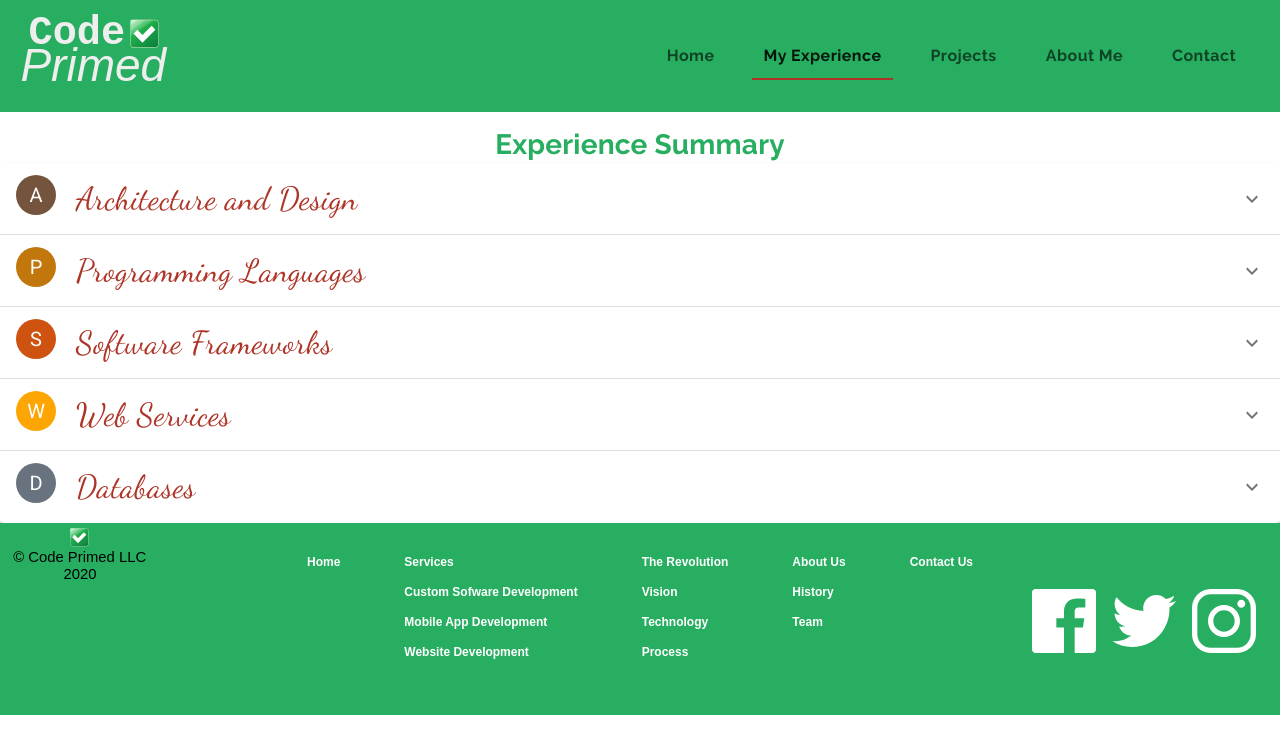
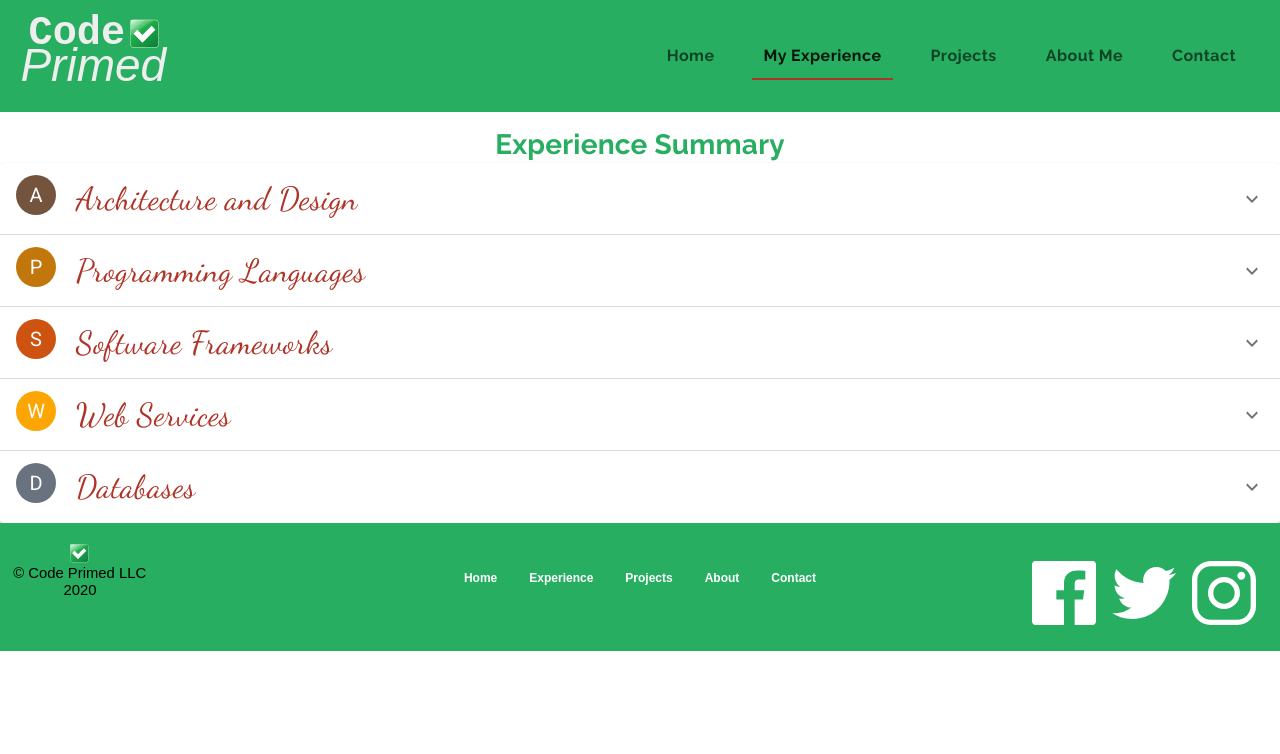
Before and after one commit to codemasterg/material-ui-class, a React (Create React App) app in the folder codeprimed/: page /experience in a window 1280 px wide. Shown: the top 754 px of the page. Built offline with nearby package versions, Linux system fonts and the light colour scheme.

Commit message:
Cleaned up footer content, begin cards for experience.

```diff
--- a/codeprimed/src/components/ui/Experience/Experience.js
+++ b/codeprimed/src/components/ui/Experience/Experience.js
@@ -9,6 +9,8 @@ import AccordionDetails from '@material-ui/core/AccordionDetails';
 import Typography from '@material-ui/core/Typography';
 import ExpandMoreIcon from '@material-ui/icons/ExpandMore';
 import Avatar from '@material-ui/core/Avatar';
+import Card from '@material-ui/core/Card'
+import CardContent from '@material-ui/core/CardContent'
 
 import experienceStyles from './experienceStyles'
 
@@ -26,7 +28,14 @@ const Experience = (props) => {
                         <Typography className={classes.experienceSummary}>Architecture and Design</Typography>
                     </AccordionSummary>
                     <AccordionDetails>
-                        <Typography className={classes.experienceDetails}>Architecture and Design Card Goes Here</Typography>
+                        <Card  className={classes.experienceCard}>
+                            <CardContent>
+                            <Typography className={classes.experienceDetails}>Diverse expertise includes full lifecycle object oriented software
+                            development of enterprise systems entailing N-tier web applications, web services, information assurance, and databases.  Architected
+                            and lead the development of a high availability, scalable and transactional message based system for a national biometrics capability.
+                            </Typography>
+                            </CardContent>
+                        </Card>
                     </AccordionDetails>
                 </Accordion>
                 <Accordion>
--- a/codeprimed/src/components/ui/Experience/experienceStyles.js
+++ b/codeprimed/src/components/ui/Experience/experienceStyles.js
@@ -14,6 +14,11 @@ export default makeStyles((theme) => ({
         [theme.breakpoints.down("sm")]: {
             fontSize: "1.5rem",
         }
+    },
+    experienceCard: {
+        boxShadow: theme.shadows[8],
+        borderRadius: 15,
+        padding: ".5em",
     },
 
     experienceDetails: {
--- a/codeprimed/src/components/ui/Footer/Footer.js
+++ b/codeprimed/src/components/ui/Footer/Footer.js
@@ -18,65 +18,41 @@ const Footer = (props) => {
             <Hidden mdDown>
                 <Grid container justify="center" className={classes.footerContainer}>
                     <Grid item className={classes.footerGridItem} >
-                        <Grid container direction="column" spacing={2}>
+                        <Grid container direction="column" spacing={1}>
                             <Grid item component={Link} onClick={() => props.setTabIndex(0)} to="/" className={classes.footerLink}>
                                 Home
                         </Grid>
                         </Grid>
                     </Grid>
-                    {/* Services Column */}
+                    {/* Experience Column */}
                     <Grid item className={classes.footerGridItem}>
-                        <Grid container direction="column" spacing={2}>
-                            <Grid item component={Link} onClick={() => { props.setTabIndex(1); props.setMenuItemSelectedIndex(0) }} to="/services" className={classes.footerLink}>
-                                Services
+                        <Grid container direction="column" spacing={1}>
+                            <Grid item component={Link} onClick={() => { props.setTabIndex(1); props.setMenuItemSelectedIndex(0) }} to="/experience" className={classes.footerLink}>
+                                Experience
+                            </Grid>
                         </Grid>
-                            <Grid item component={Link} onClick={() => { props.setTabIndex(1); props.setMenuItemSelectedIndex(1) }} to="/customsoftware" className={classes.footerLink}>
-                                Custom Sofware Development
-                        </Grid>
-                            <Grid item component={Link} onClick={() => { props.setTabIndex(1); props.setMenuItemSelectedIndex(2) }} to="/mobileapps" className={classes.footerLink}>
-                                Mobile App Development
-                        </Grid>
-                            <Grid item component={Link} onClick={() => { props.setTabIndex(1); props.setMenuItemSelectedIndex(3) }} to="/websites" className={classes.footerLink}>
-                                Website Development
-                        </Grid>
+                    </Grid>
+                    {/* Projects */}
+                    <Grid item className={classes.footerGridItem}>
+                        <Grid container direction="column" spacing={1}>
+                            <Grid item component={Link} onClick={() => props.setTabIndex(2)} to="/projects" className={classes.footerLink}>
+                                Projects
+                            </Grid>
                         </Grid>
                     </Grid>
                     {/* Other links */}
                     <Grid item className={classes.footerGridItem}>
-                        <Grid container direction="column" spacing={2}>
-                            <Grid item component={Link} onClick={() => props.setTabIndex(2)} to="/revolution" className={classes.footerLink}>
-                                The Revolution
-                        </Grid>
-                            <Grid item component={Link} onClick={() => props.setTabIndex(2)} to="/revolution" className={classes.footerLink}>
-                                Vision
-                        </Grid>
-                            <Grid item component={Link} onClick={() => props.setTabIndex(2)} to="/revolution" className={classes.footerLink}>
-                                Technology
-                        </Grid>
-                            <Grid item component={Link} to="/revolution" className={classes.footerLink}>
-                                Process
-                        </Grid>
+                        <Grid container direction="column" spacing={1}>
+                            <Grid item component={Link} onClick={() => props.setTabIndex(3)} to="/about" className={classes.footerLink}>
+                                About
+                            </Grid>
                         </Grid>
                     </Grid>
                     {/* Other links */}
                     <Grid item className={classes.footerGridItem}>
-                        <Grid container direction="column" spacing={2}>
-                            <Grid item component={Link} onClick={() => props.setTabIndex(3)} to="/about" className={classes.footerLink}>
-                                About Us
-                        </Grid>
-                            <Grid item component={Link} onClick={() => props.setTabIndex(3)} to="/about" className={classes.footerLink}>
-                                History
-                        </Grid>
-                            <Grid item component={Link} onClick={() => props.setTabIndex(3)} to="/about" className={classes.footerLink}>
-                                Team
-                        </Grid>
-                        </Grid>
-                    </Grid>
-                    {/* Other links */}
-                    <Grid item className={classes.footerGridItem}>
-                        <Grid container direction="column" spacing={2}>
+                        <Grid container direction="column" spacing={1}>
                             <Grid item component={Link} onClick={() => props.setTabIndex(4)} to="/contact" className={classes.footerLink}>
-                                Contact Us
+                                Contact
                         </Grid>
                         </Grid>
                     </Grid>
--- a/codeprimed/src/components/ui/Footer/footerStyles.js
+++ b/codeprimed/src/components/ui/Footer/footerStyles.js
@@ -7,7 +7,7 @@ export default makeStyles((theme) => ({
     footer: {
         backgroundColor: theme.palette.common.green,
         width: "100%",
-        height: "12em",
+        height: "8em",
         zIndex: theme.zIndex.modal + 1,
         // even though this is the default position, must set it in order to zIndex to work
         position: "relative",
@@ -19,7 +19,7 @@ export default makeStyles((theme) => ({
 
     adornment: {
         width: "10em",
-        verticalAlign: "bottom",
+        marginTop: "1em",
         [theme.breakpoints.down("md")]: {
             width: "8em",
         },
@@ -29,6 +29,7 @@ export default makeStyles((theme) => ({
     },
     footerContainer: {
         position: "absolute",
+        marginTop: "2em",
     },
 
     footerLink: {
@@ -40,7 +41,7 @@ export default makeStyles((theme) => ({
     },
 
     footerGridItem: {
-        margin: "2em",
+        margin: "1em",
     },
 
     icon: {
@@ -63,6 +64,7 @@ export default makeStyles((theme) => ({
         display: "flex",
         position: "absolute",
         right: "1.5em",
+        marginTop: "-3em",
         [theme.breakpoints.down("md")]: {
             right: "0.6em",
             marginTop: "-5em"
```
